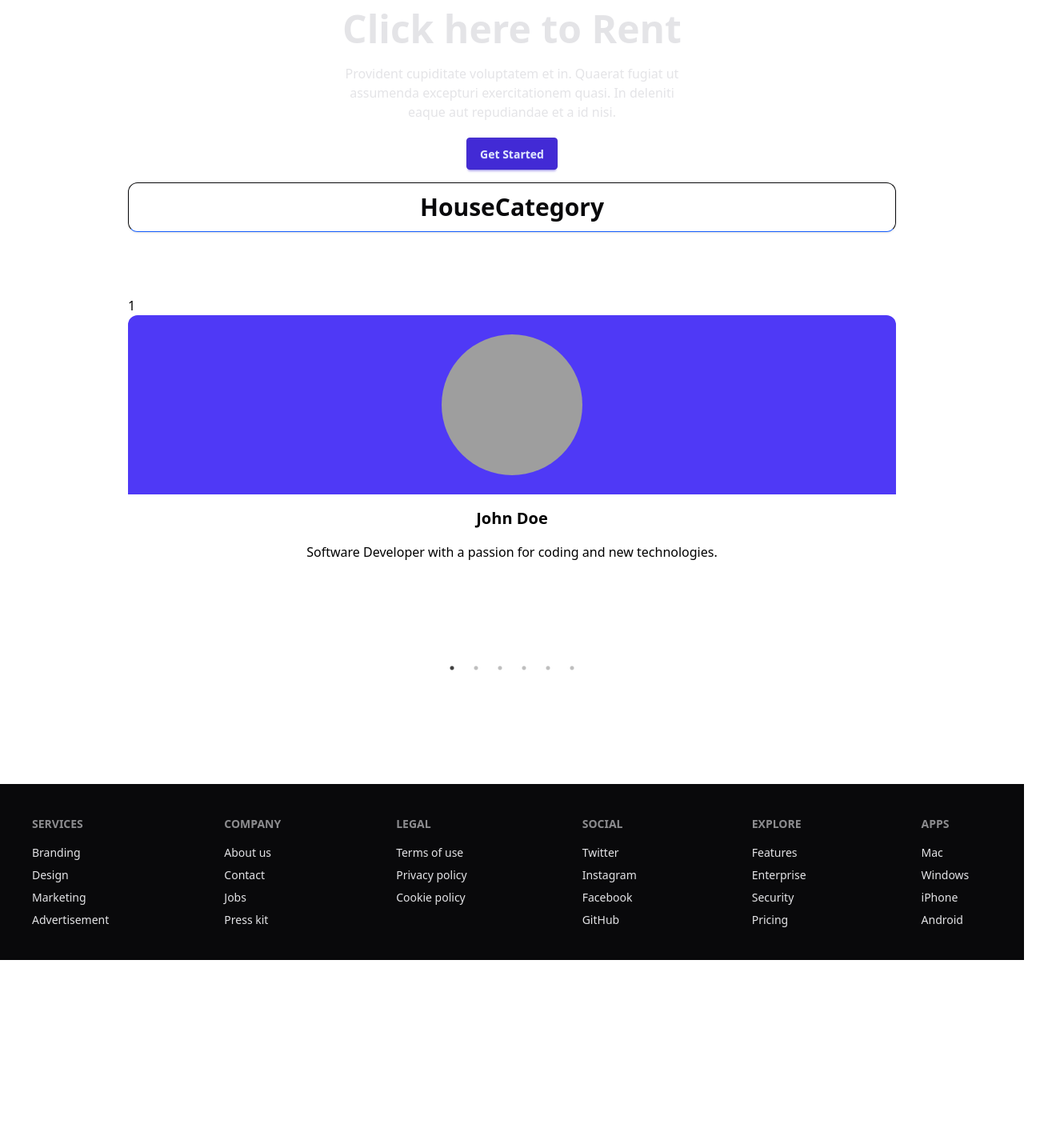
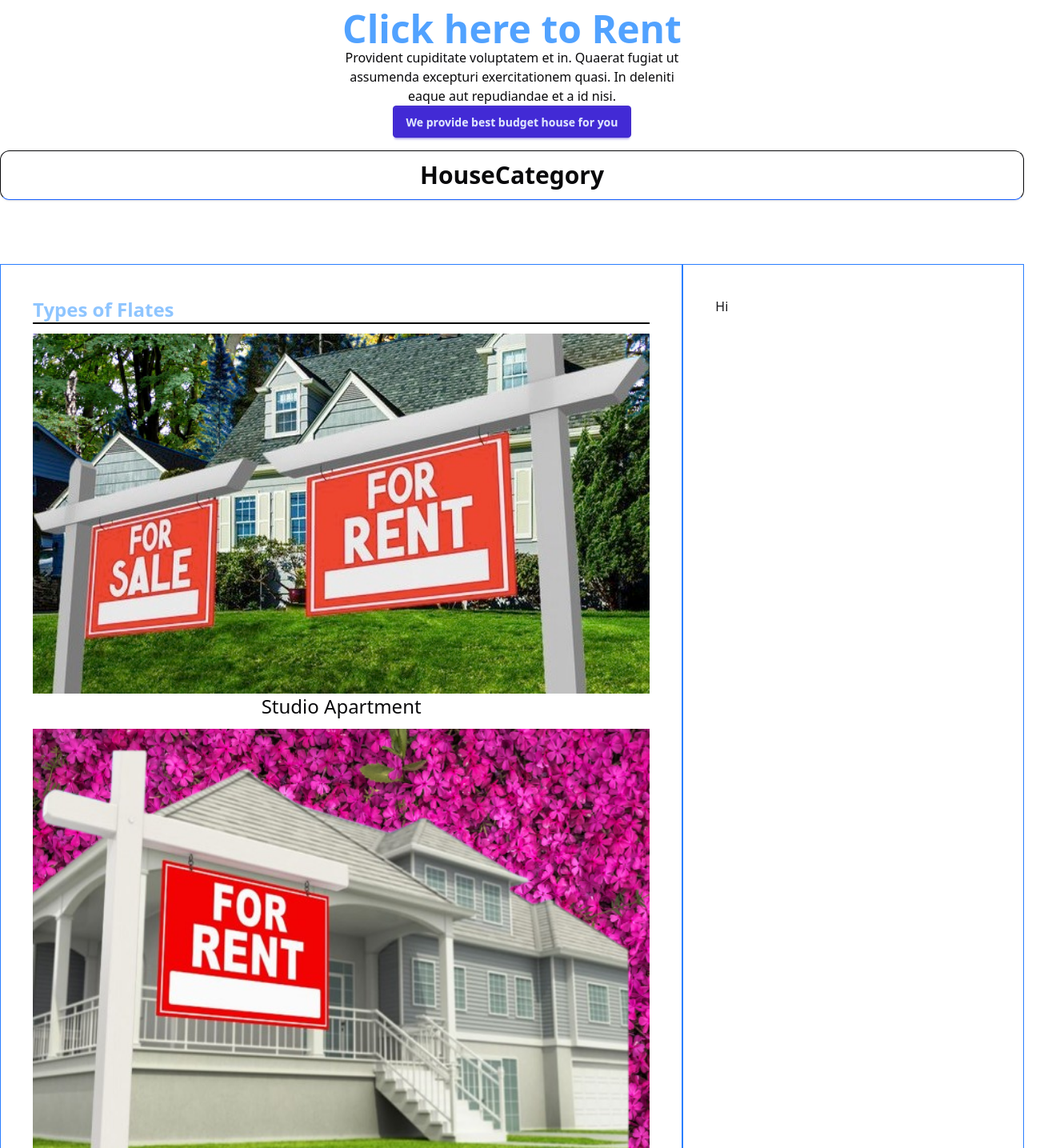
Before and after one commit to AIMINTU/Exammid2, a React (Vite) app: page / in a window 1280 px wide. Shown: the part 720-2155 px from the top of the page at 80% size, 1305 px wide, since content can reach past the window. Before the commit the page ends 1920 px from the top, so only its background shows below. Built offline with nearby package versions, Linux system fonts and the light colour scheme; grey boxes are pictures that could not be loaded.

Commit message:
working in home page

```diff
--- a/src/Pages/BackImg/BackImg.jsx
+++ b/src/Pages/BackImg/BackImg.jsx
@@ -1,5 +1,6 @@
 import React from 'react';
 import backig from '../../assets/houserent.png'
+import { Link } from 'react-router-dom';
 
 const BackImg = () => {
     return (
@@ -9,12 +10,12 @@ const BackImg = () => {
                 <div className="hero-overlay bg-opacity-60"></div>
                 <div className="hero-content text-neutral-content text-center">
                     <div className="max-w-md">
-                        <h1 className="mb-5 text-5xl font-bold">Click here to Rent</h1>
-                        <p className="mb-5">
+                   <Link to='/houses'> <h1 className="text-blue-400 text-5xl font-bold">Click here to Rent</h1></Link>
+                        <p className="text-neutral text-bold">
                             Provident cupiditate voluptatem et in. Quaerat fugiat ut assumenda excepturi exercitationem
                             quasi. In deleniti eaque aut repudiandae et a id nisi.
                         </p>
-                        <button className="btn btn-primary">Get Started</button>
+                        <button className="btn btn-primary">We provide best budget house for you</button>
                     </div>
                 </div>
             </div>
--- a/src/Pages/Header/Header.jsx
+++ b/src/Pages/Header/Header.jsx
@@ -46,7 +46,7 @@ const Header = () => {
                     </ul>
                 </div>
                 <div className="navbar-end">
-                    <a className="btn bg-linear-to-r from-cyan-500 to-blue-500">Button</a>
+                    <a className="btn bg-linear-to-r from-cyan-500 to-blue-500">Login</a>
                 </div>
             </div>
         </div>
--- a/src/Pages/Housecategory/Housecategory.jsx
+++ b/src/Pages/Housecategory/Housecategory.jsx
@@ -2,6 +2,9 @@ import React from 'react';
 import Slider from "react-slick";
 import "slick-carousel/slick/slick.css";
 import "slick-carousel/slick/slick-theme.css";
+import { Link } from 'react-router-dom';
+import studi from '../../assets/2.png'
+import stud from '../../assets/3.png'
 
 const Housecategory = () => {
     var settings = {
@@ -10,11 +13,28 @@ const Housecategory = () => {
         speed: 500,
         slidesToShow: 1,
         slidesToScroll: 1
-      };
+    };
     return (
-        <div className='w-3/4 m-auto'>
+        <div className='Max-w-7xl mx-auto'>
 
-            <h1 className='font-bold text-3xl text-center border border-b-blue-600 shadow text-neutral py-3 rounded-xl'>HouseCategory</h1>
+            <Link to='/houses'><h1 className='font-bold text-3xl text-center border border-b-blue-600 shadow text-neutral py-3 rounded-xl'>HouseCategory</h1></Link>
+            <div className='grid grid-cols-3 mt-20'>
+                <div className='col-span-2 border border-blue-500 p-10 '>
+
+                    <h1 className='font-bold text-2xl text-blue-300'>Types of Flates</h1>
+                    <hr className='border border-black' />
+                    <div>
+                        <img className='mt-3 h-[450px]' src={studi} alt="" />
+                        <Link to='/houses'><p className='text-bold text-neutral text-2xl text-center'>Studio Apartment</p></Link>
+                    </div>
+                    <img className='mt-3 h-[550px]' src={stud} alt="" />
+                    <Link to='/houses'><p className='text-bold text-neutral text-2xl text-center'>One Bedroom Apartment</p></Link>
+
+                </div>
+                <div className='col-span-1 border border-blue-500 p-10'>
+                    Hi
+                </div>
+            </div>
             <div className='mt-20'>
                 <Slider {...settings}>
                     {Data.map(d =>
@@ -24,7 +44,7 @@ const Housecategory = () => {
                                     <p>{d.id}</p>
                                 </div>
 
-                                <div className='h-56 rounded-t-xl bg-indigo-600 flex justify-center items-center'>
+                                <div className='h-56 rounded-xl bg-indigo-600 flex justify-center items-center'>
                                     <img src={d.image} alt="" className='h-44 w-44 rounded-full' />
                                 </div>
                                 <div className='flex flex-col justify-center items-center gap-4 p-4'>
```
